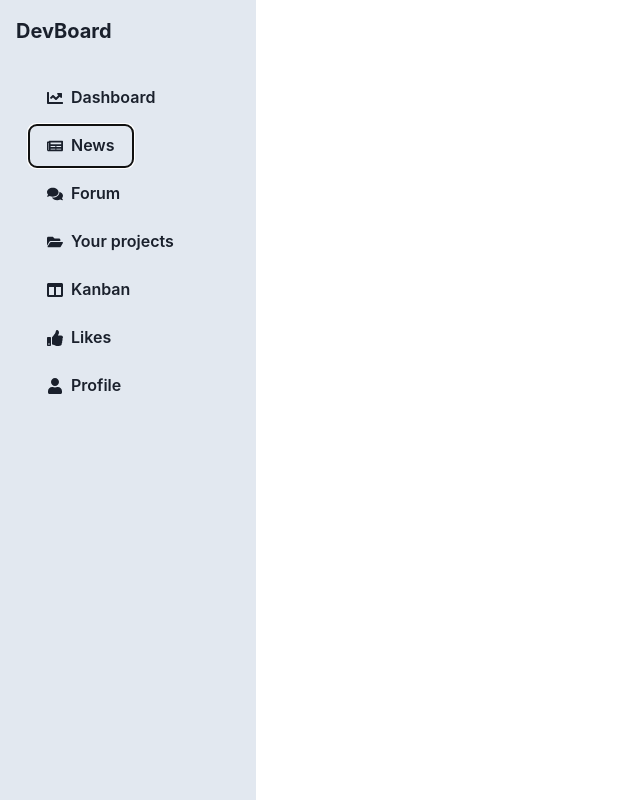
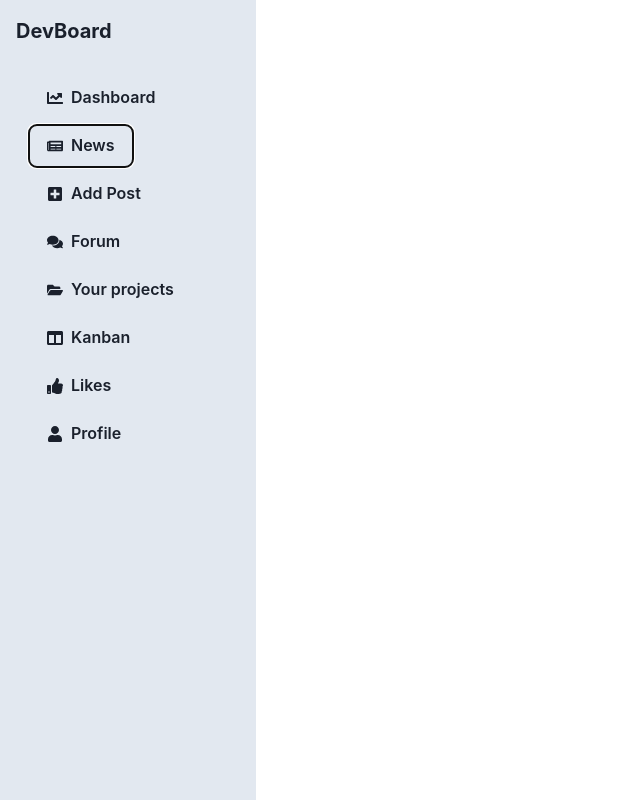
Before and after one commit to TessFanny/devBoard, a React (Vite) app in the folder DevBoard/: page / in a window 1280 px wide. Both pictures are taken after a click on the button "News". Shown: the whole page, without its empty margins (0-640 px from the left). Built offline with nearby package versions, Linux system fonts and the light colour scheme.

Commit message:
Added Sidebar Component and animation Onclick news button

```diff
--- a/DevBoard/package.json
+++ b/DevBoard/package.json
@@ -21,6 +21,7 @@
     "react-dom": "^18.2.0",
     "react-icons": "^4.7.1",
     "react-redux": "^8.0.5",
+    "react-router-dom": "^6.8.1",
     "sass": "^1.58.2"
   },
   "devDependencies": {
--- a/DevBoard/src/components/App/App.jsx
+++ b/DevBoard/src/components/App/App.jsx
@@ -1,6 +1,7 @@
 import { useState } from 'react';
 import { Box, useBreakpointValue } from '@chakra-ui/react';
 import Sidebar from '../Sidebar/Sidebar';
+import Layout from '../Sidebar/Sidebar';
 
 export default function App() {
   return (
--- a/DevBoard/src/components/Sidebar/Sidebar.jsx
+++ b/DevBoard/src/components/Sidebar/Sidebar.jsx
@@ -1,4 +1,4 @@
-import React from 'react';
+import React, { useState } from 'react';
 import {
   Box,
   Flex,
@@ -6,6 +6,8 @@ import {
   useDisclosure,
   Text,
   Button,
+  Slide,
+  SlideFade,
 } from '@chakra-ui/react';
 import {
   FaChartLine,
@@ -15,9 +17,18 @@ import {
   FaColumns,
   FaThumbsUp,
   FaUser,
+  FaPlusSquare,
 } from 'react-icons/fa';
+import { Link } from 'react-router-dom';
 
-const Sidebar = ({ isOpen, onClose }) => {
+const Sidebar = ({ isOpen }) => {
+  const { isOpen: isSubOpen, onToggle: onSubToggle } = useDisclosure();
+  const [showAddPost, setShowAddPost] = useState(false);
+
+  const handleAddPostClick = () => {
+    setShowAddPost(!showAddPost);
+  };
+
   return (
     <Box
       bg="gray.200"
@@ -45,9 +56,30 @@ const Sidebar = ({ isOpen, onClose }) => {
         <Button variant="ghost" mb="2" leftIcon={<FaChartLine />}>
           Dashboard
         </Button>
-        <Button variant="ghost" mb="2" leftIcon={<FaNewspaper />}>
+        <Button
+          variant="ghost"
+          mb="2"
+          leftIcon={<FaNewspaper />}
+          onClick={onSubToggle}
+        >
           News
         </Button>
+        <Box>
+          <SlideFade in={isSubOpen}>
+            {isSubOpen && (
+              <>
+                <Button
+                  variant="ghost"
+                  mb="2"
+                  leftIcon={<FaPlusSquare />}
+                  onClick={handleAddPostClick}
+                >
+                  Add Post
+                </Button>
+              </>
+            )}
+          </SlideFade>
+        </Box>
         <Button variant="ghost" mb="2" leftIcon={<FaComments />}>
           Forum
         </Button>
@@ -68,17 +100,4 @@ const Sidebar = ({ isOpen, onClose }) => {
   );
 };
 
-const Layout = ({ children }) => {
-  const { isOpen, onOpen, onClose } = useDisclosure();
-
-  return (
-    <>
-      <Sidebar isOpen={true} onClose={onClose} />
-      <Box ml="64" p="4">
-        {children}
-      </Box>
-    </>
-  );
-};
-
-export default Layout;
+export default Sidebar;
```
Also changed, not shown: 1 other file (tests, documents, lock files or other folders).
